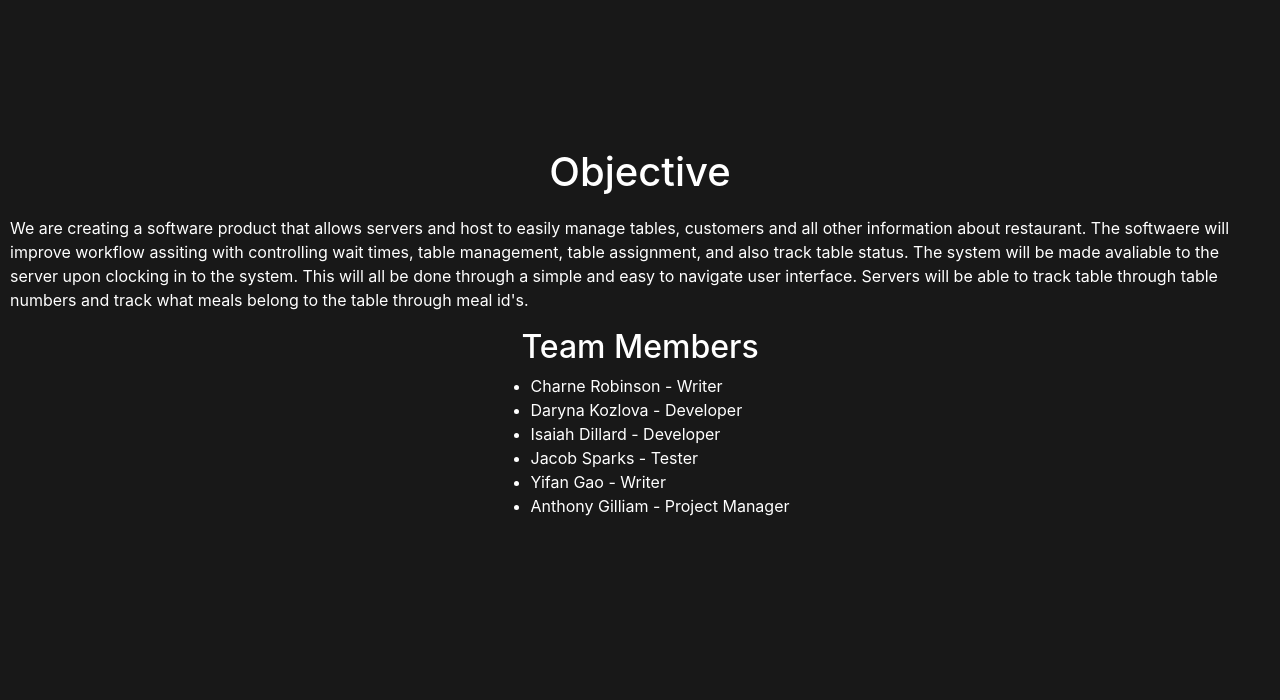
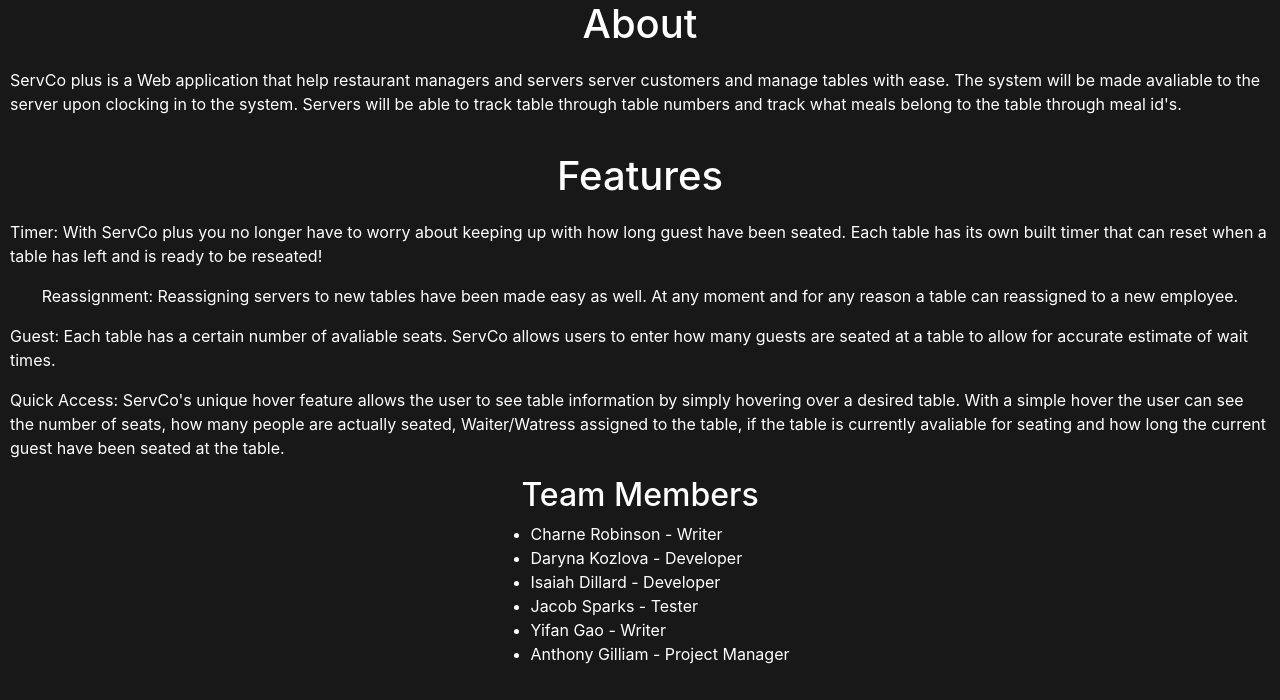
Before and after one commit to Zokibi/Group-6---Fall2024, a Django app: page /about/ in a window 1280 px wide. Shown: the part 69-769 px from the top of the page. Run offline with Django 5.2, Linux system fonts and the light colour scheme; some libraries are stand-ins or nearby versions.

Commit message:
update About page

```diff
--- a/Table Management Software/TableManagementSoftware/TMS/templates/about.html
+++ b/Table Management Software/TableManagementSoftware/TMS/templates/about.html
@@ -6,14 +6,35 @@
 {% endblock styles %}
 {% block content %}
 <div class="wrapper-about wrapper">
-    <h1>Objective</h1>
-    <p>We are creating a software product that allows servers and host to easily manage tables,
-    customers and all other information about restaurant. The softwaere will improve workflow
-    assiting with controlling wait times, table management, table assignment, and also track
-    table status. The system will be made avaliable to the server upon clocking in to the
-    system. This will all be done through a simple and easy to navigate user interface.
-    Servers will be able to track table through table numbers and track what meals belong
-    to the table through meal id's.</p>
+    <h1>About</h1>
+    <p>
+        ServCo plus is a Web application that help restaurant managers and servers server customers and manage tables with ease.
+        The system will be made avaliable to the server upon clocking in to the system.
+        Servers will be able to track table through table numbers and track what meals belong
+        to the table through meal id's.
+    </p>
+
+    <h1>Features</h1>
+    <p>
+        Timer: With ServCo plus you no longer have to worry about keeping up with how long guest have been seated. Each table has its own built timer
+        that can reset when a table has left and is ready to be reseated!
+    </p>
+
+    <p>
+        Reassignment: Reassigning servers to new tables have been made easy as well. At any moment and for any reason a table can reassigned to a new employee.
+    </p>
+
+    <p>
+        Guest: Each table has a certain number of avaliable seats. ServCo allows users to enter how many guests are seated at a table to allow for accurate
+        estimate of wait times.
+    </p>
+
+    <p>
+        Quick Access: ServCo's unique hover feature allows the user to see table information by simply hovering over a desired table. With a simple hover
+        the user can see the number of seats, how many people are actually seated, Waiter/Watress assigned to the table,
+        if the table is currently avaliable for seating and how long the current guest have been seated at the table.
+    </p>
+
     <h2>Team Members</h2>
     <ul>
         <li>Charne Robinson - Writer</li>
--- a/Table Management Software/TableManagementSoftware/TMS/templates/home.html
+++ b/Table Management Software/TableManagementSoftware/TMS/templates/home.html
@@ -4,14 +4,14 @@
 <link rel="stylesheet" href="{% static 'myCSS/home.css' %}">
 {% endblock styles %}
 {% block title %}
-Welcome to ServCo Plus
+Home Page
 {% endblock %}
 {% block content %}
 
 <body>
     <div class= "home-logo">
         <img src="/static/img/servcoPlusLogo.png" alt="ServCoplus" width="500" height="600">
-        <p>Here to serve you!</p>
+        <h1>Here to serve you!</h1>
     </div>
 </body>
 
```
Also changed, not shown: Table Management Software/TableManagementSoftware/TMS/static/myCSS/home.css (+5 -7 lines).
